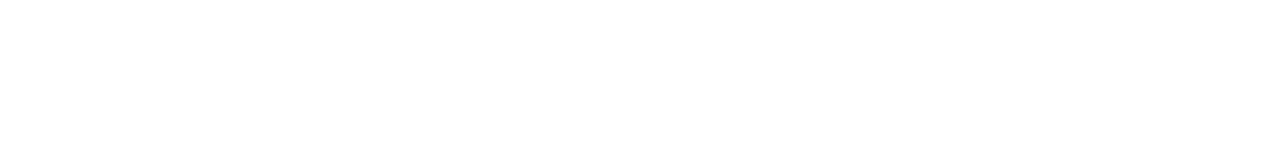
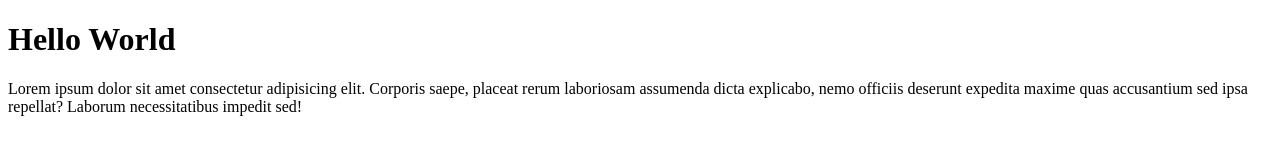
Before and after one commit to deca-francesco/test, a plain HTML site: page index.html in a window 1280 px wide. Drawn offline with Linux system fonts and the light colour scheme.

Commit message:
Added paragraph

```diff
--- a/index.html
+++ b/index.html
@@ -8,5 +8,8 @@
 </head>
 <body>
 
+    <h1>Hello World</h1>
+    <p>Lorem ipsum dolor sit amet consectetur adipisicing elit. Corporis saepe, placeat rerum laboriosam assumenda dicta explicabo, nemo officiis deserunt expedita maxime quas accusantium sed ipsa repellat? Laborum necessitatibus impedit sed!</p>
+
 </body>
 </html>
```
